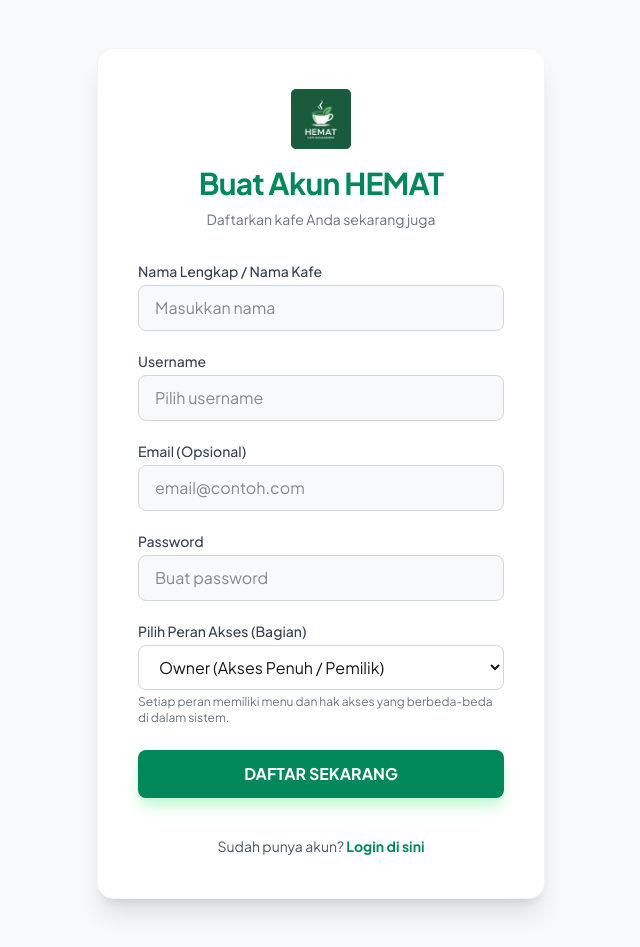
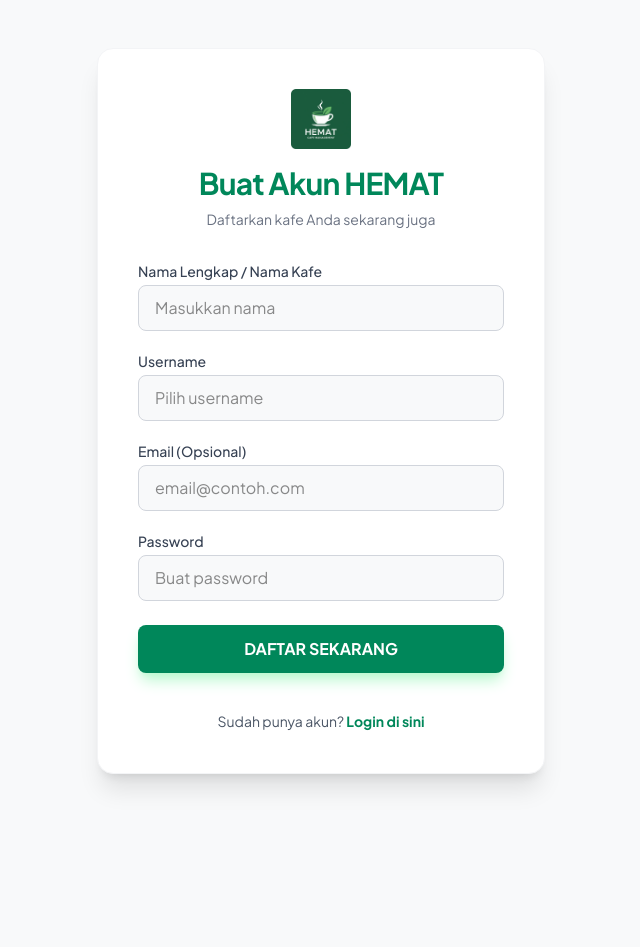
Before and after one commit to gania04/HEMAT-Help_Manage_Anything_The_Caf-, a Next.js app: page /register in a window 1280 px wide. Shown: the whole page, without its empty margins (319-959 px from the left). After the commit the page ends 822 px from the top, so only its background shows below. Built offline with nearby package versions, Linux system fonts and the light colour scheme; no server answers.

Commit message:
feat: hide role from registration and redirect to /pos on login

```diff
--- a/src/app/register/page.tsx
+++ b/src/app/register/page.tsx
@@ -85,19 +85,7 @@
             />
           </div>
 
-          <div>
-            <label className="block text-sm font-medium text-gray-700 mb-1" htmlFor="role">Pilih Peran Akses (Bagian)</label>
-            <select
-              name="role" id="role"
-              required
-              className="w-full border border-gray-300 px-4 py-2.5 rounded-lg focus:outline-none focus:ring-2 focus:ring-[#00875A] focus:border-transparent bg-white"
-            >
-              <option value="owner">Owner (Akses Penuh / Pemilik)</option>
-              <option value="admin">Admin (Gudang & Operasional)</option>
-              <option value="kasir">Kasir (Transaksi & POS)</option>
-            </select>
-            <p className="text-xs text-gray-500 mt-1">Setiap peran memiliki menu dan hak akses yang berbeda-beda di dalam sistem.</p>
-          </div>
+          <input type="hidden" name="role" value="owner" />
 
           <button
             type="submit"
--- a/src/lib/auth-actions.ts
+++ b/src/lib/auth-actions.ts
@@ -49,7 +49,7 @@
     path: '/',
   });
 
-  return { success: true, redirectTo: '/' };
+  return { success: true, redirectTo: '/pos' };
 }
 
 export async function logoutUser() {
```
